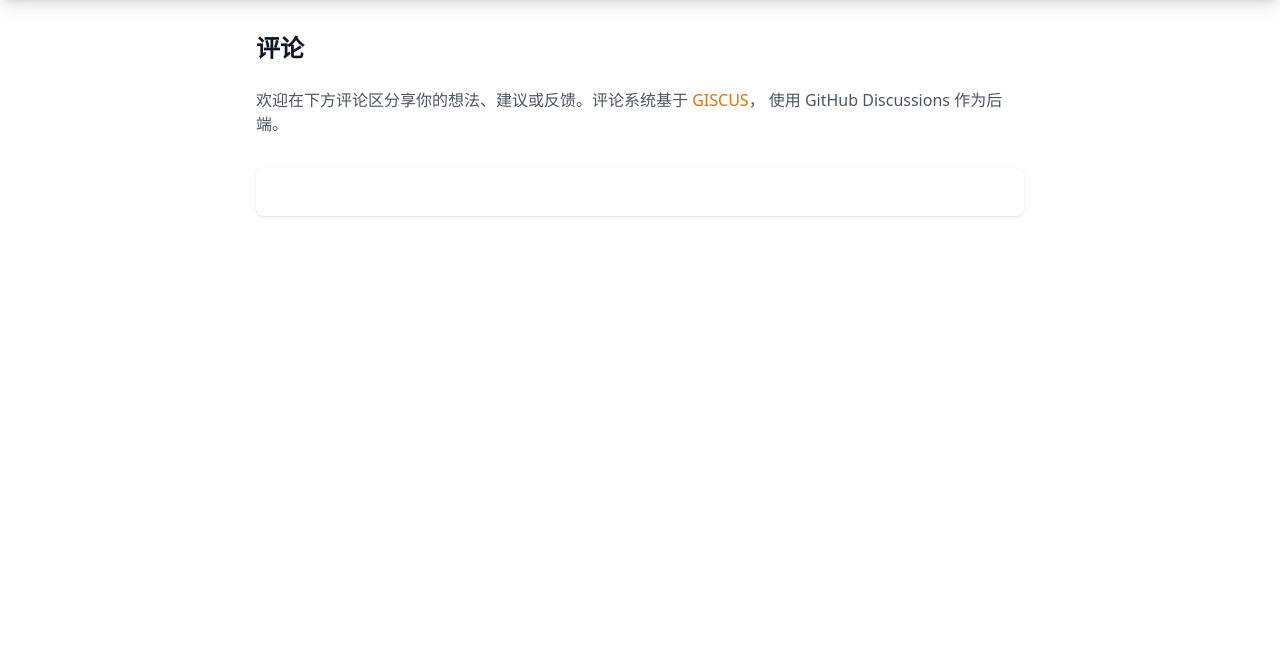
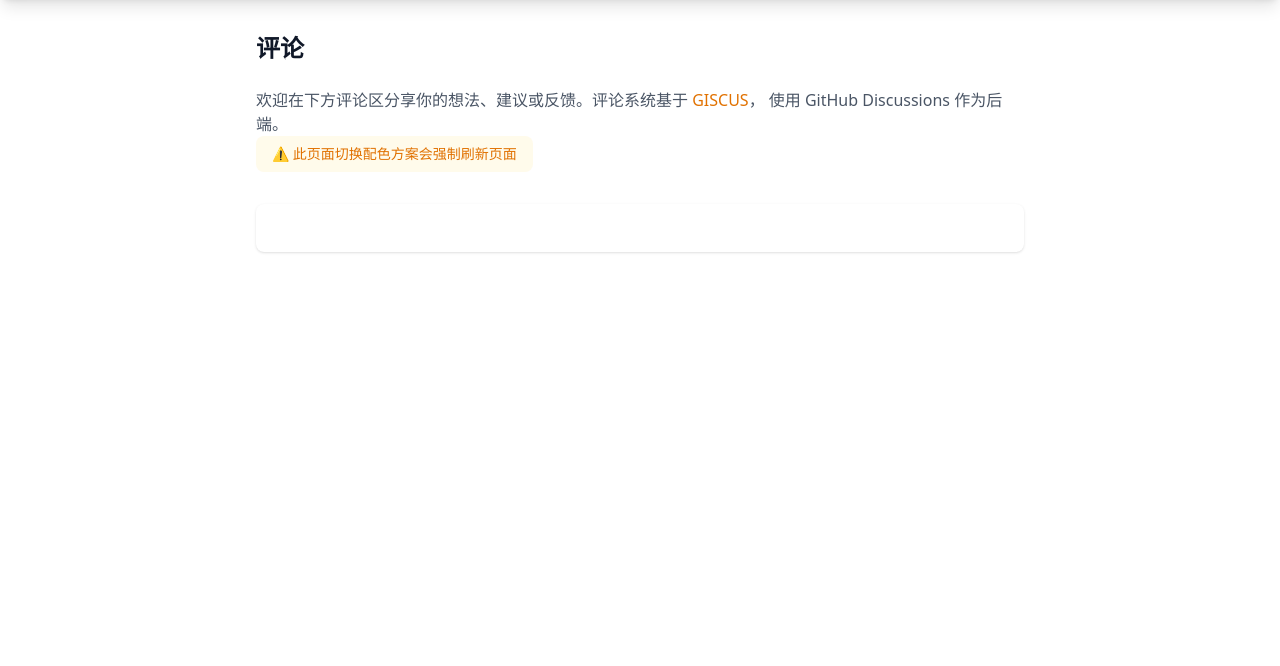
Before and after one commit to light-nook-labs/novel_hub, a Django app: page /comments/ in a window 1280 px wide. Shown: the part 64-730 px from the top of the page. Run offline with Django 5.2, Linux system fonts and the light colour scheme; style sheets or scripts are compiled from the project's sources; some libraries are stand-ins or nearby versions.

Commit message:
Add warning about page reload on theme toggle

```diff
--- a/website/novels/templates/novels/comments.html
+++ b/website/novels/templates/novels/comments.html
@@ -11,6 +11,9 @@
       欢迎在下方评论区分享你的想法、建议或反馈。评论系统基于
       <a href="https://giscus.app" target="_blank" class="text-amber-600 dark:text-amber-400 hover:underline">GISCUS</a>，
       使用 GitHub Discussions 作为后端。
+    </p>
+    <p class="text-sm text-amber-600 dark:text-amber-400 bg-amber-50 dark:bg-amber-900/20 rounded-lg px-4 py-2 inline-block">
+      ⚠️ 此页面切换配色方案会强制刷新页面
     </p>
   </div>
 
@@ -41,6 +44,14 @@ document.addEventListener('DOMContentLoaded', function() {
   script.setAttribute('crossorigin', 'anonymous');
   script.async = true;
   container.appendChild(script);
+
+  // Force page reload when theme toggle is clicked
+  var toggle = document.getElementById('theme-toggle');
+  if (toggle) {
+    toggle.addEventListener('click', function() {
+      location.reload();
+    });
+  }
 });
 </script>
 {% endblock %}
--- a/website/static/js/main.js
+++ b/website/static/js/main.js
@@ -17,11 +17,6 @@
     const isDark = document.documentElement.classList.contains('dark');
     localStorage.setItem('theme', isDark ? 'dark' : 'light');
     updateIcons();
-
-    // Reload page if on comments page to refresh GISCUS
-    if (document.getElementById('giscus-container')) {
-      location.reload();
-    }
   });
 })();
 
```
